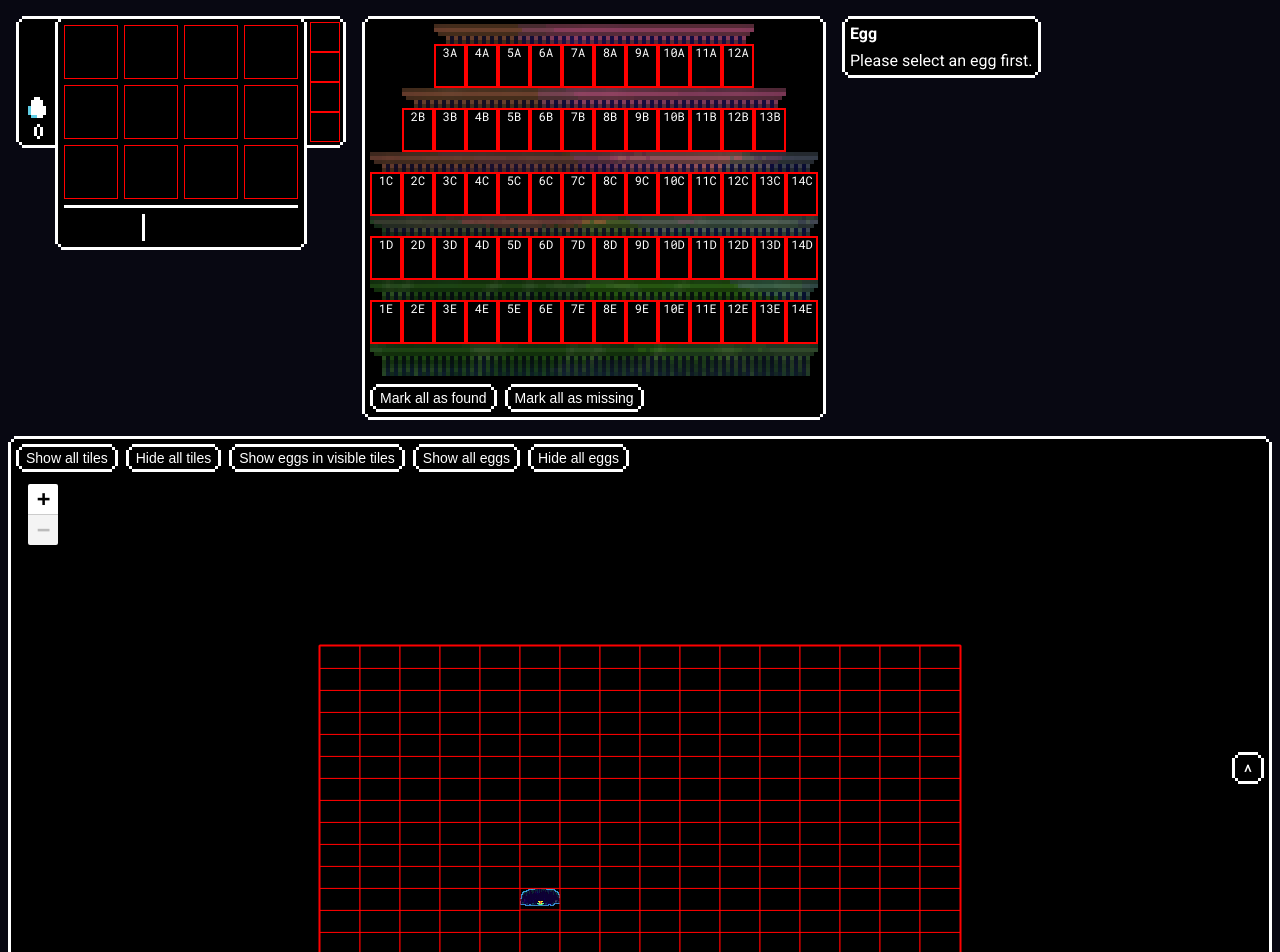
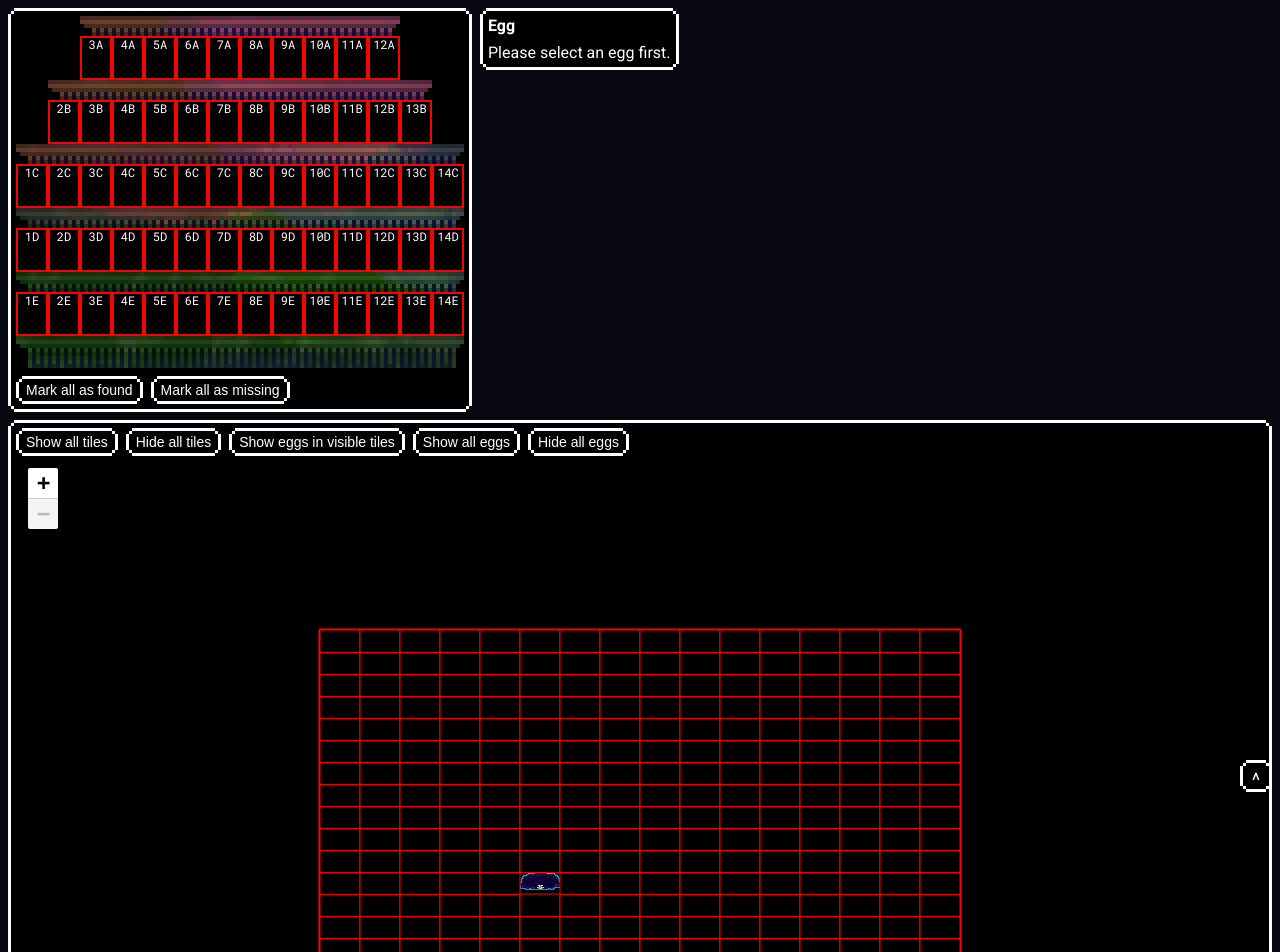
Before and after one commit to Silverfeelin/AnimalWell-Helper, an Angular app: page / in a window 1280 px wide. Shown: the top 952 px of the page. Built offline with nearby package versions, Linux system fonts and the light colour scheme.

Commit message:
Layout, hide inv for now

```diff
--- a/src/app/app.component.html
+++ b/src/app/app.component.html
@@ -1,7 +1,9 @@
 <div class="">
-  <app-inventory></app-inventory>
+  <!-- <app-inventory></app-inventory> -->
   <app-eggs></app-eggs>
-  <app-map></app-map>
+  <div class="mt">
+    <app-map></app-map>
+  </div>
 </div>
 
 <div class="mt">
--- a/src/app/app.component.scss
+++ b/src/app/app.component.scss
@@ -7,4 +7,5 @@
   height: 32px;
   text-align: center;
   cursor: pointer;
+  z-index: 999;
 }
--- a/src/app/components/eggs/eggs.component.html
+++ b/src/app/components/eggs/eggs.component.html
@@ -1,3 +1,4 @@
+<div class="flex flex-wrap">
   <div class="container border">
     <div class="flex flex-column">
       <div class="eggs-shrine mono">
@@ -20,3 +21,4 @@
     </div>
   </div>
   <app-egg-controls [egg]="selectedEgg"></app-egg-controls>
+</div>
--- a/src/styles.scss
+++ b/src/styles.scss
@@ -26,7 +26,6 @@ html {
 }
 
 .container {
-  margin: 8px;
   display: inline-block;
   padding: 8px;
   background: #000;
@@ -38,9 +37,8 @@ html {
   gap: 8px;
 }
 
-.flex-column {
-  flex-direction: column;
-}
+.flex-column { flex-direction: column; }
+.flex-wrap { flex-wrap: wrap; }
 
 .scale-1 { --scale: 1; }
 .scale-2 { --scale: 2; }
```
Lines whose indentation alone changed are shown as unchanged.
